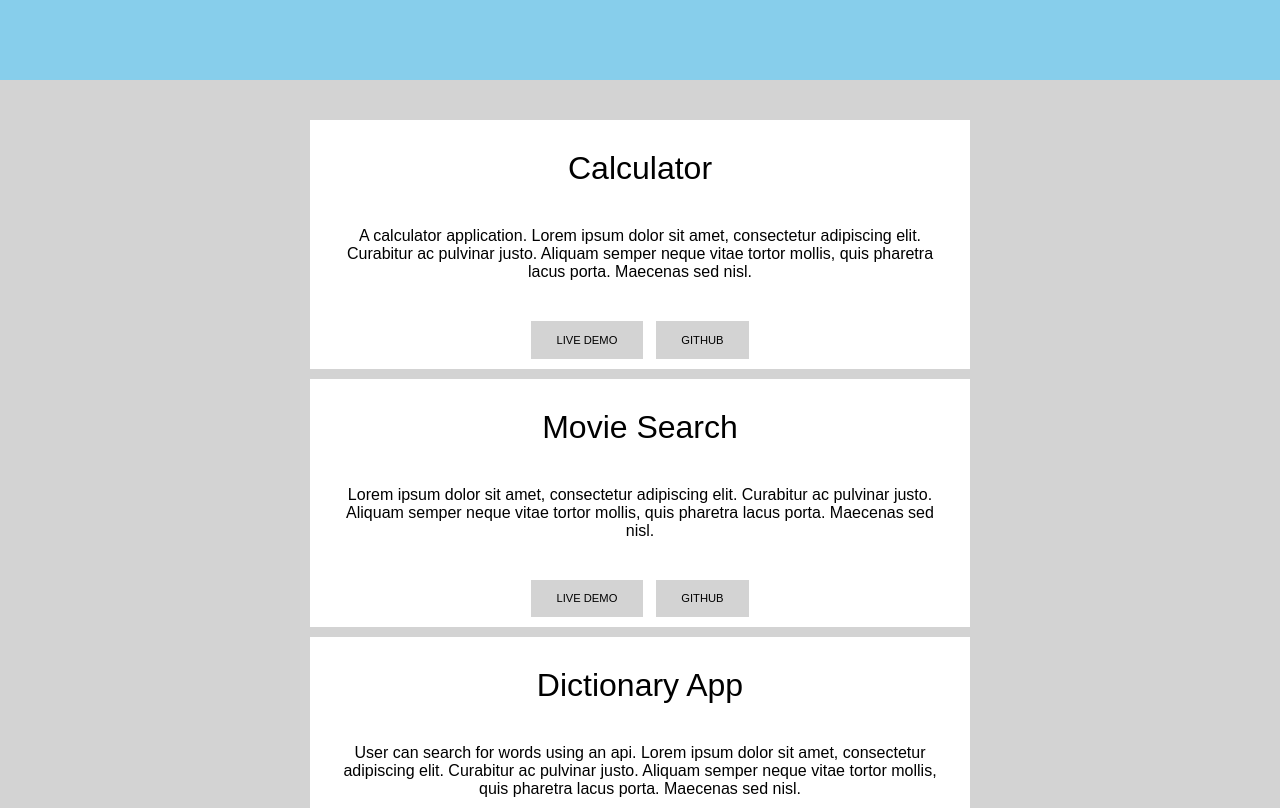
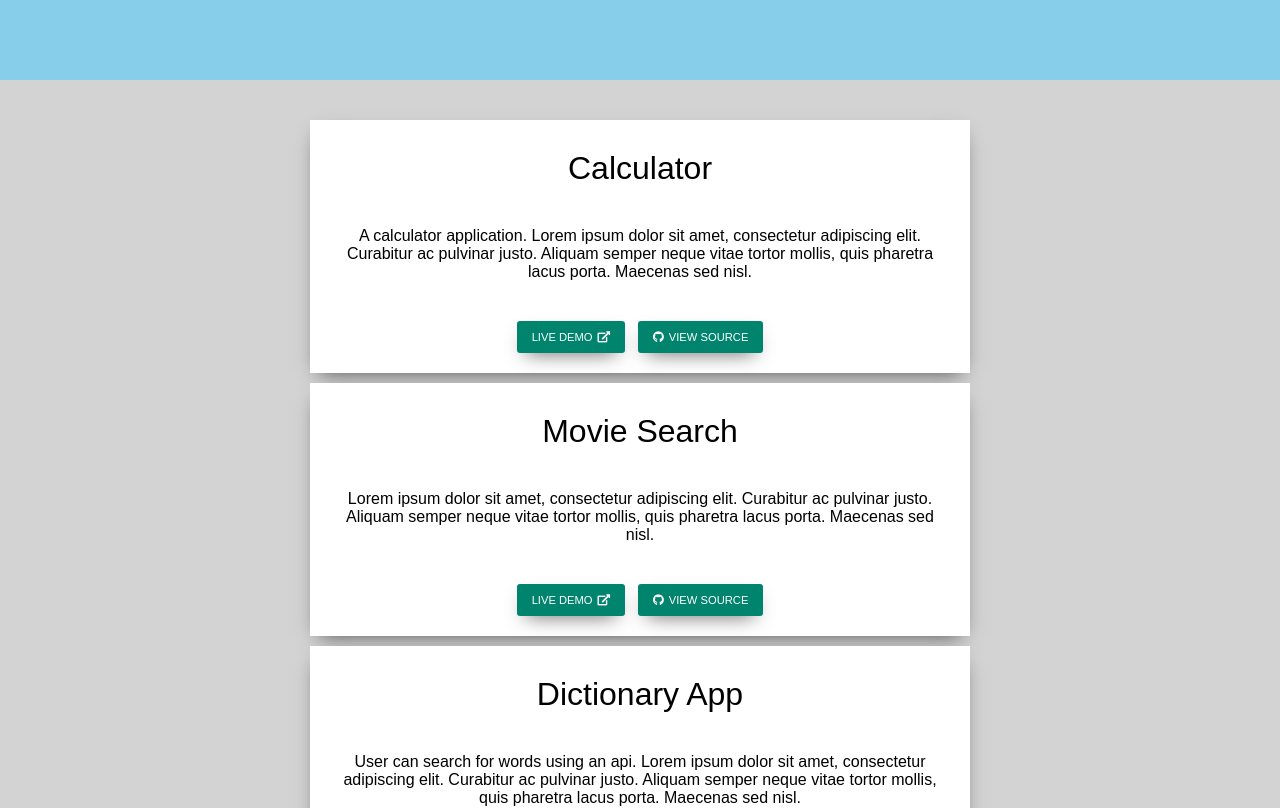
Before and after one commit to MatthieuNadeau96/My-Portfolio, a React (Create React App) app: page / in a window 1280 px wide. Shown: the part 720-1528 px from the top of the page. Built offline with nearby package versions, Linux system fonts and the light colour scheme; the HTML template or start-up script is replaced by a standard one.

Commit message:
Styling: added logos to the project btns and some shadows to the project section

```diff
--- a/src/App.css
+++ b/src/App.css
@@ -107,6 +107,7 @@
   padding: 10px;
   width: 50%;
   height: 180%;
+  box-shadow: 0px 8px 20px -9px #444;
 }
 
 .card-title {
@@ -145,17 +146,34 @@
 }
 
 .card-btns {
-  padding: 20px 0 0 0;
+  padding: 20px 0 10px 0;
   align-items: center;
 }
 
 .card-btns button {
+  cursor: pointer;
   border: none;
   font-size: .7em;
   text-transform: uppercase;
-  padding: 2% 4%;
+  padding: 10px 15px;
   margin: 0 1%;
-  background-color: lightgrey;
+  background-color: #00846e;
+  color: white;
+  border-radius: 3px;
+  box-shadow: 0px 8px 20px -9px #444;
+  transition: 250ms;
+}
+
+.card-btns button:hover {
+  opacity: .8;
+}
+
+@media (max-width: 630px ) {
+
+  .card-btns button {
+    margin: 10px;
+  }
+
 }
 
 
--- a/src/components/ProjectPage/ProjectCard.js
+++ b/src/components/ProjectPage/ProjectCard.js
@@ -13,8 +13,14 @@ class ProjectCard extends Component {
           </ul>
         </div>
         <div className="card-btns">
-          <button className="btn-live">Live Demo</button>
-          <button className="btn-github">Github</button>
+          <button className="btn-live">
+            Live Demo
+            <i style={{ paddingLeft: '5px' }}class="fas fa-external-link-alt"></i>
+          </button>
+          <button className="btn-github">
+            <i style={{ paddingRight: '5px' }}class="fab fa-github"></i>
+             View Source
+           </button>
         </div>
 
       </div>
```
